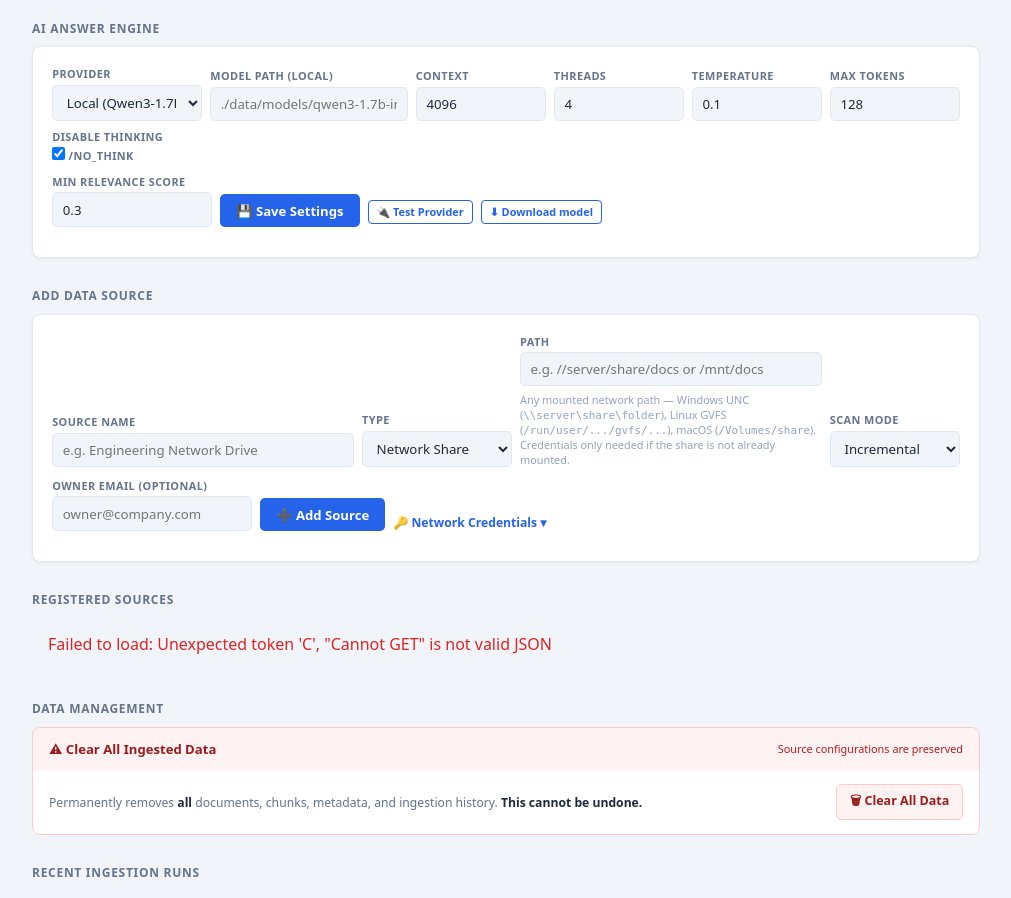
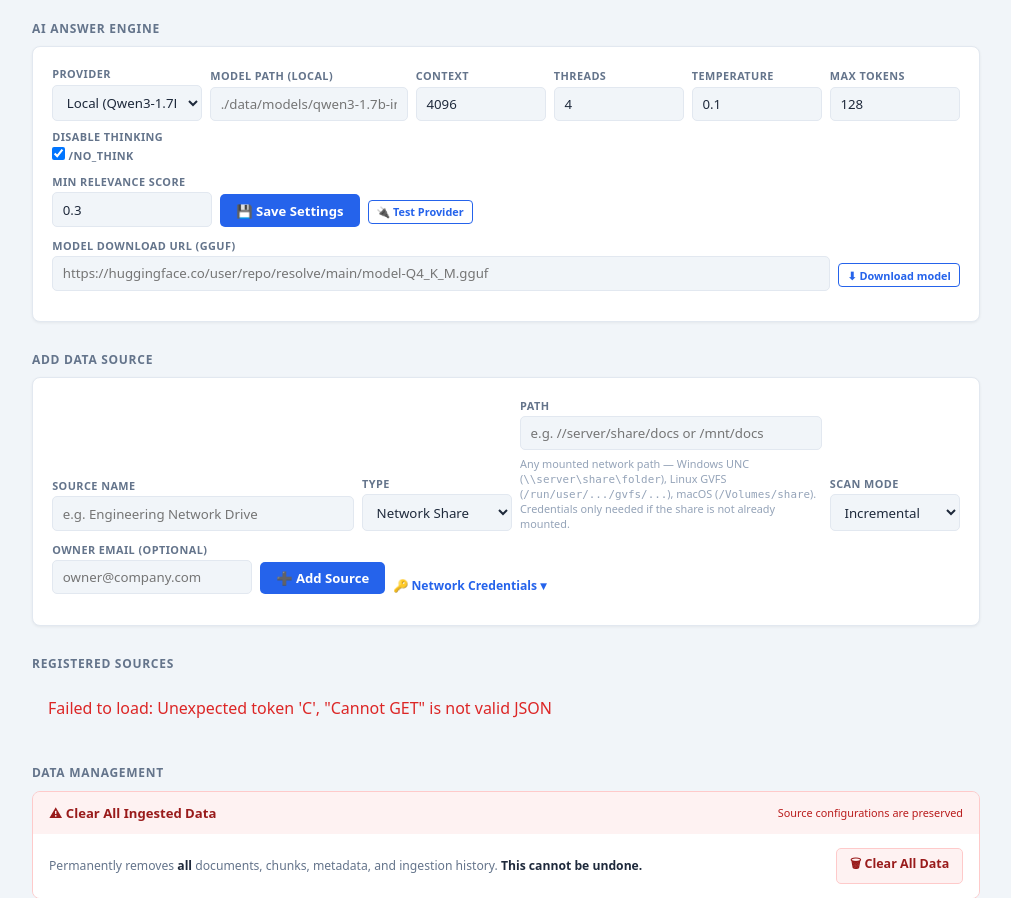
Before and after one commit to chitrangad/RAG-Assistant, a Python web app: template src/templates/admin.html in a window 1280 px wide. Shown: the part 199-1097 px from the top of the page, without its empty margins (134-1145 px from the left). Run offline with Jinja, Linux system fonts and the light colour scheme; the template is opened without the code that fills it, so the values that code supplies are empty.

Commit message:
Let admin download a configurable GGUF model URL
Add a Model Download URL field to the AI Answer Engine panel and accept an
optional url/model_path on the download-model endpoint, so users can fetch any
GGUF instead of the fixed Qwen3-1.7B default.

🤖 Generated with Codebuff
Co-Authored-By: Codebuff <noreply@codebuff.com>

```diff
--- a/src/templates/admin.html
+++ b/src/templates/admin.html
@@ -375,6 +375,12 @@
         </div>
         <button class="btn-primary" onclick="saveLlmSettings()">💾 Save Settings</button>
         <button class="btn-sm outline" style="margin-bottom:0.2rem" onclick="testLlm()" id="llm-test-btn">🔌 Test Provider</button>
+      </div>
+      <div class="form-row">
+        <div class="form-group" style="flex:1">
+          <label>Model Download URL (GGUF)</label>
+          <input type="text" id="llm-dl-url" placeholder="https://huggingface.co/user/repo/resolve/main/model-Q4_K_M.gguf">
+        </div>
         <button class="btn-sm outline" style="margin-bottom:0.2rem" onclick="downloadModel()" id="llm-dl-btn">⬇ Download model</button>
       </div>
       <div id="llm-status" style="margin-top:0.6rem;font-size:0.74rem;color:var(--text-muted)"></div>
@@ -1016,6 +1022,8 @@ async function loadLlmSettings() {
     document.getElementById('llm-temperature').value = s.temperature;
     document.getElementById('llm-max-tokens').value = s.max_tokens;
     document.getElementById('llm-no-think').checked = !!s.no_think;
+    const dlUrl = document.getElementById('llm-dl-url');
+    if (dlUrl && !dlUrl.value && s.default_model_url) dlUrl.value = s.default_model_url;
     document.getElementById('llm-base-url').value = s.base_url || '';
     document.getElementById('llm-model').value = s.model || '';
     document.getElementById('llm-min-score').value = s.min_relevance_score;
@@ -1092,11 +1100,18 @@ let _dlTimer = null;
 async function downloadModel() {
   const btn = document.getElementById('llm-dl-btn');
   const status = document.getElementById('llm-dl-status');
-  if (!confirm('Download the ~1.1 GB answer model? This may take a few minutes.')) return;
+  const url = document.getElementById('llm-dl-url').value.trim();
+  const modelPath = document.getElementById('llm-model-path').value.trim();
+  if (!url) { showToast('Enter a model download URL first', 'error'); return; }
+  if (!confirm('Download the answer model? This may take a few minutes.')) return;
   btn.disabled = true;
   status.innerHTML = 'Starting download…';
   try {
-    const r = await fetch('/api/admin/llm/download-model', { method: 'POST' });
+    const r = await fetch('/api/admin/llm/download-model', {
+      method: 'POST',
+      headers: {'Content-Type': 'application/json'},
+      body: JSON.stringify({ url: url, model_path: modelPath })
+    });
     const d = await r.json();
     if (!r.ok) throw new Error(d.detail || 'download failed to start');
     status.innerHTML = 'Downloading to <code>' + escJs(d.path) + '</code>…';
```
Also changed, not shown: src/api/admin.py (+15 -4 lines).
